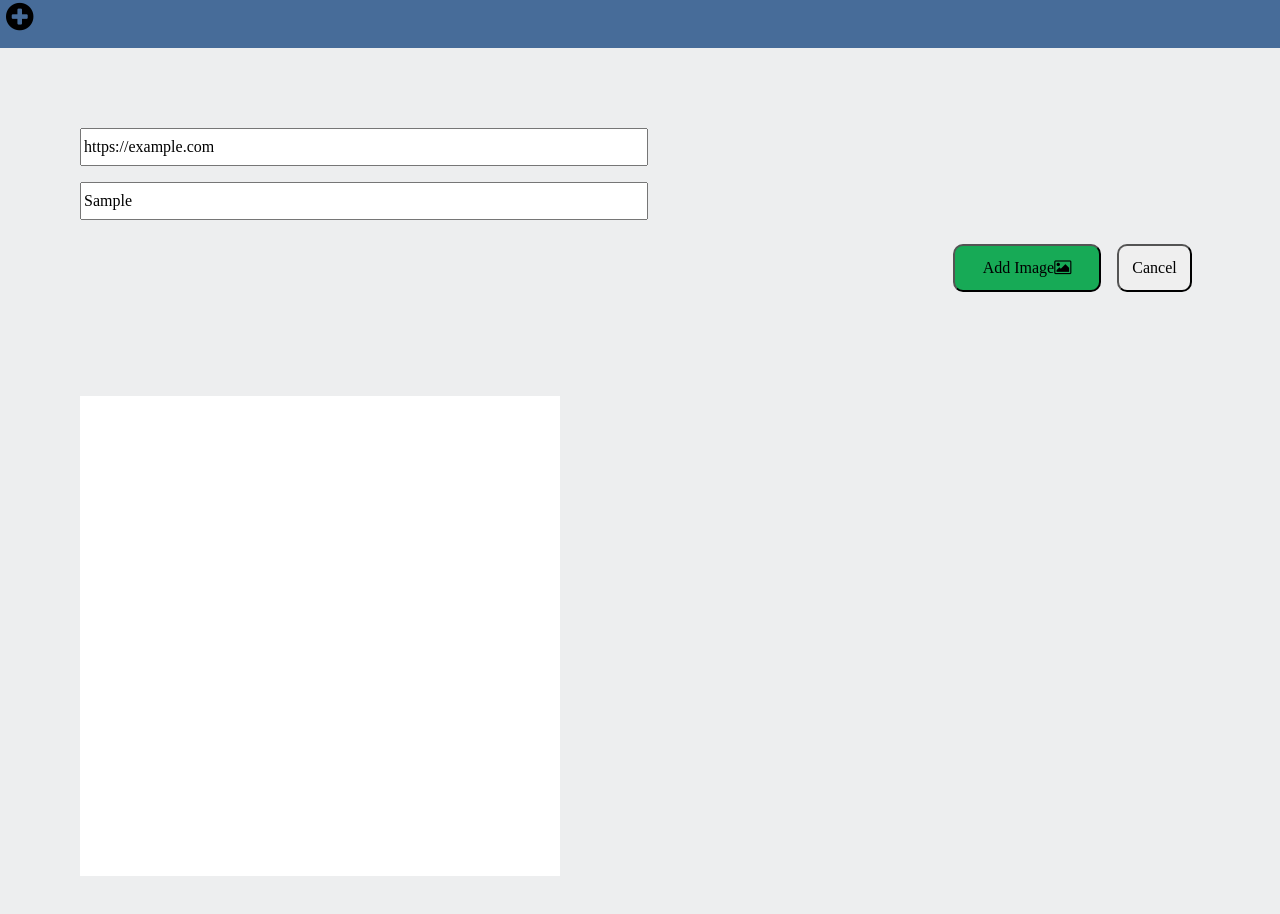
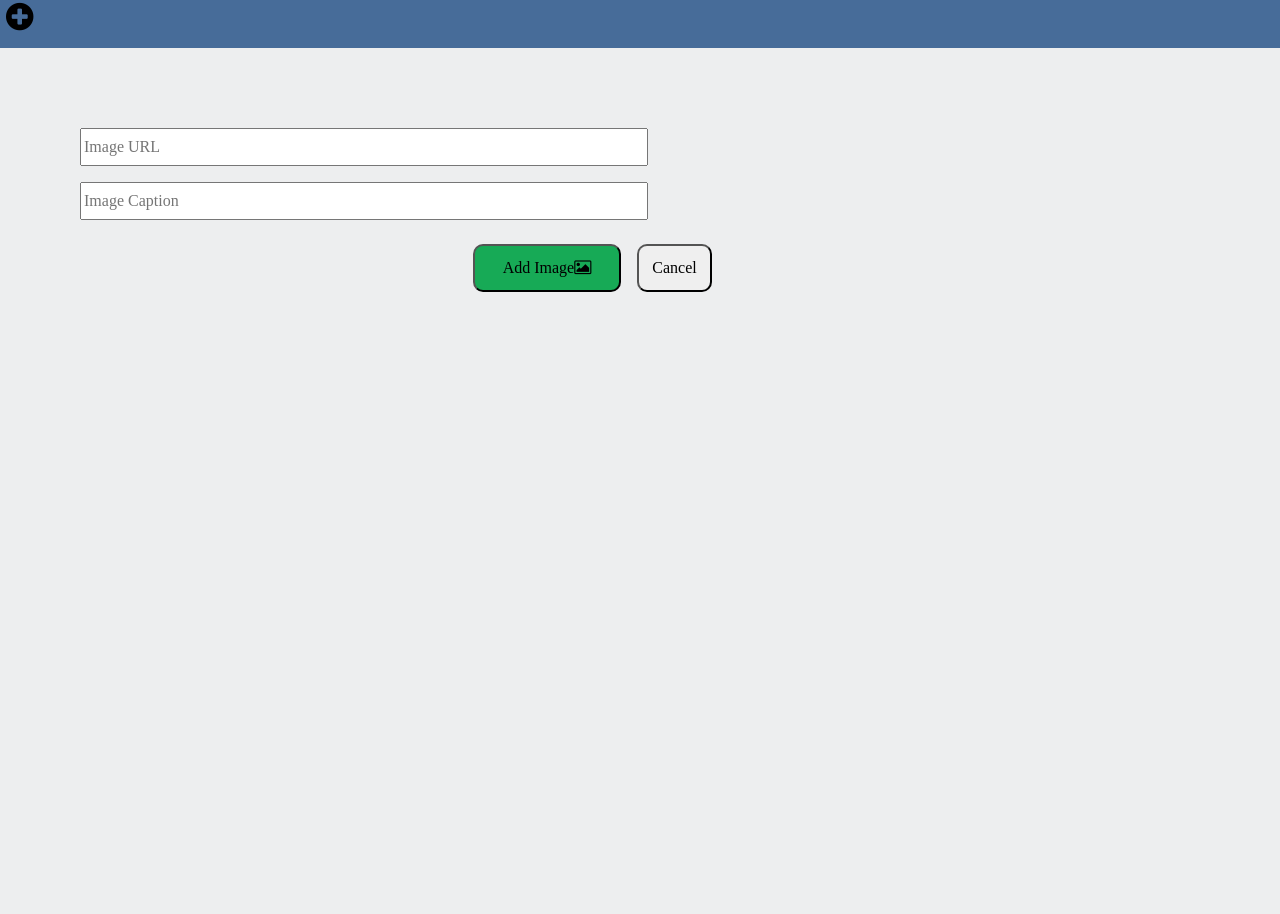
Before and after one commit to afmonty/instagram-clone, a website: page index.html in a window 1280 px wide. Both pictures are taken after typing "https://example.com", "Sample" into the empty fields and a click on the button "Add Image". After the commit the page ends 800 px from the top, so only its background shows below. Drawn offline with nearby package versions, Linux system fonts and the light colour scheme; no server answers.

Commit message:
functional not styled

```diff
--- a/scripts/main.js
+++ b/scripts/main.js
@@ -44,7 +44,7 @@ function saveInput(){
 	};
 	if(!($iUrl.val()) || !($iComment.val())) {
 		alert("Please do not leave fields blank");
-	 } else if(!($iUrl.val().contains("http"))) {
+	 } else if(($iUrl.val()).indexOf("http") !== 0) {
  		  alert("Please enter a valid URL.");
  		  } else {
 			var postSettings = $.ajax({
@@ -57,6 +57,10 @@ function saveInput(){
 				},
 			 	error: function(err) {
 			 	 console.log("error")
+			    },
+			    complete: function(com) {
+			    	$iUrl.val("");
+					$iComment.val("");
 			    }
 			 })
 		  }
--- a/styles/main.scss
+++ b/styles/main.scss
@@ -14,8 +14,16 @@ header button{
 }
 section.input{
 	padding: 5em;
+	width: 50%;
+
 }
 #inputUrl{
+	width: 35em;
+	height: 2em;
+	display: block;
+	margin-bottom: 1em;
+}
+.inputComment{
 	width: 35em;
 	height: 2em;
 	display: block;
@@ -37,20 +45,13 @@ section.input{
 	float: right;
 	margin: .5em;
 }
-
-.inputComment{
-	width: 35em;
-	height: 2em;
-	display: block;
-	margin-bottom: 1em;
-}
 // .display{
 // 	background: #E0E1E2;
 // }
 #divContainer{
 	background: white;
-	height: 30em;
-	width: 30em;
+	height: auto;
+	width: auto;
 	margin: 5em;
 
 }
```
Also changed, not shown: styles/main.css, 1 other file.
